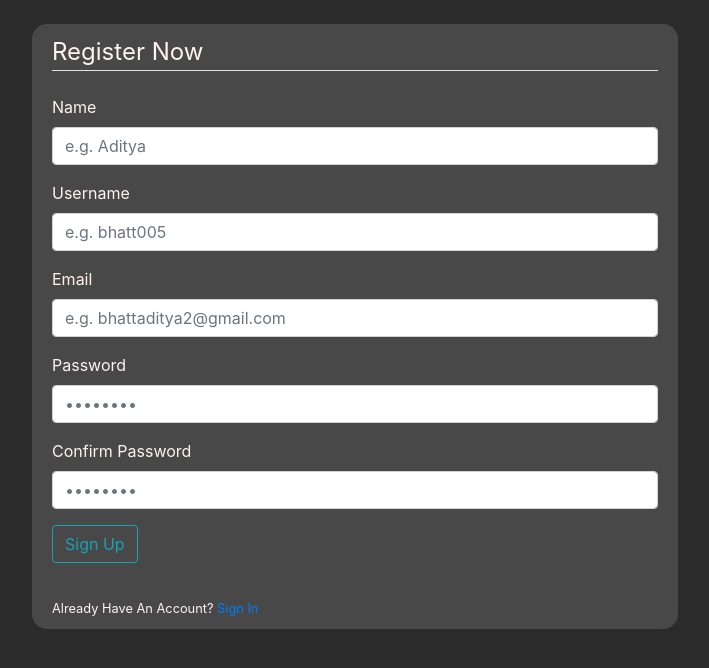
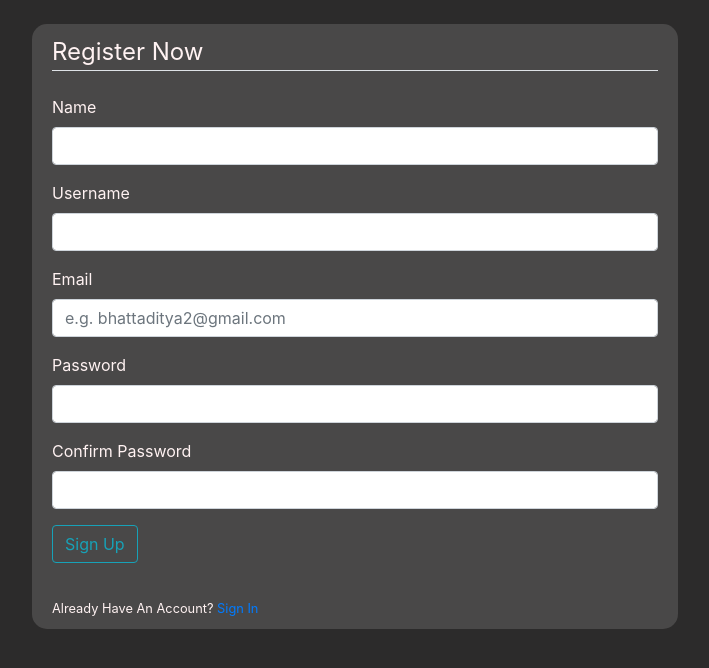
Before and after one commit to bhattaditya/StudyOnline, a Flask app: page /register in a window 1280 px wide. Shown: the part 56-724 px from the top of the page, without its empty margins (275-984 px from the left). Run offline with Flask 2, Linux system fonts and the light colour scheme; some libraries are stand-ins or nearby versions.

Commit message:
removed placeholders.

```diff
--- a/studyonline/templates/login.html
+++ b/studyonline/templates/login.html
@@ -8,11 +8,11 @@
                 {{form.hidden_tag()}}
                 <div class="form-group">
                     {{form.username.label(class='form-control-label')}}
-                    {{form.username(class='form-control', placeholder='e.g. bhatt005')}}
+                    {{form.username(class='form-control', placeholder='')}}
                 </div>
                 <div class="form-group">
                     {{form.password.label(class='form-control-label')}}
-                    {{form.password(class='form-control', placeholder='••••••••')}}
+                    {{form.password(class='form-control', placeholder='')}}
                 </div>
                 <div class="form-group">
                     {{form.submit(class="btn btn-outline-info")}}
--- a/studyonline/templates/register.html
+++ b/studyonline/templates/register.html
@@ -8,7 +8,7 @@
                 {{form.hidden_tag()}}
                 <div class="form-group">
                     {{form.name.label(class='form-control-label')}}
-                    {{form.name(class='form-control', placeholder='e.g. Aditya')}}
+                    {{form.name(class='form-control', placeholder='')}}
                 </div>
                 <div class="form-group">
                     {{form.username.label(class='form-control-label')}}
@@ -20,7 +20,7 @@
                             {% endfor %}
                         </div>
                     {% else %}
-                        {{form.username(class='form-control', placeholder='e.g. bhatt005')}}
+                        {{form.username(class='form-control', placeholder='')}}
                     {% endif%}
                 </div>
                 <div class="form-group">
@@ -46,7 +46,7 @@
                             {% endfor %}
                         </div>
                     {% else %}
-                        {{form.password(class='form-control', placeholder='••••••••')}}
+                        {{form.password(class='form-control', placeholder='')}}
                     {% endif%}
                 </div>
                 <div class="form-group">
@@ -59,7 +59,7 @@
                             {% endfor %}
                         </div>
                     {% else %}
-                        {{form.confirm_password(class='form-control', placeholder='••••••••')}}
+                        {{form.confirm_password(class='form-control', placeholder='')}}
                     {% endif%}
                 </div>
                 <div class="form-group">
```
